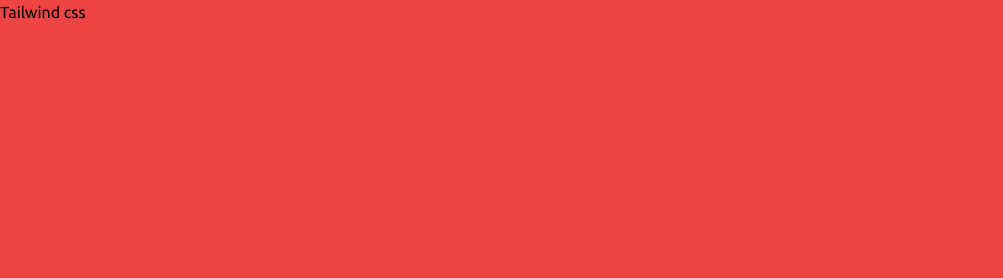
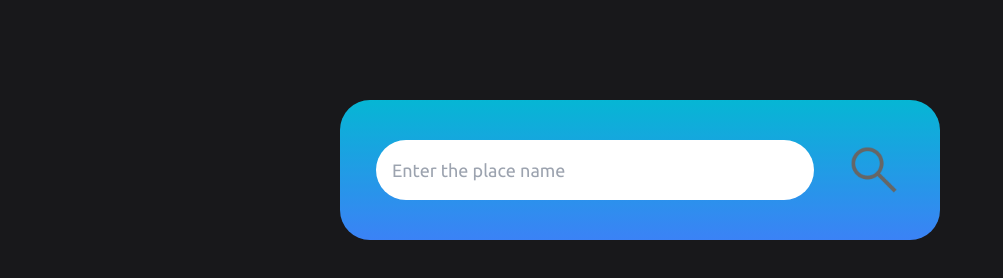
Before and after one commit to saralchaulagain/Weather-App, a website: page public/index.html in a window 1280 px wide. Shown: the whole page, without its empty margins (0-1003 px from the left). Drawn offline with Linux system fonts and the light colour scheme.

Commit message:
Build the Search Box

```diff
--- a/public/index.html
+++ b/public/index.html
@@ -8,8 +8,15 @@
     <link rel="stylesheet" href="style.css">
 </head>
 
-<body class="bg-red-500 font-ubuntu">
-    <h1>Tailwind css</h1>
+<body class="bg-zinc-900 font-ubuntu w-full flex justify-center">
+    <div
+        class="w-4/5 max-w-[600px] my-[100px] py-10 px-9 bg-gradient-to-b from-cyan-500 to-blue-500 text-white rounded-[30px]">
+        <div class=" flex justify-between items-center">
+            <input type="text" placeholder="Enter the place name" spellcheck="false"
+                class="border-none outline-none rounded-[30px] h-[60px] py-2.5 text-[18px] px-4 flex-1 text-stone-700 mr-[30px]">
+            <button class="size-[60px] cursor-pointer "><img src="../img/search.png" alt="search"></button>
+        </div>
+    </div>
 </body>
 
 </html>
```
Also changed, not shown: img/search.png (added), public/style.css.
